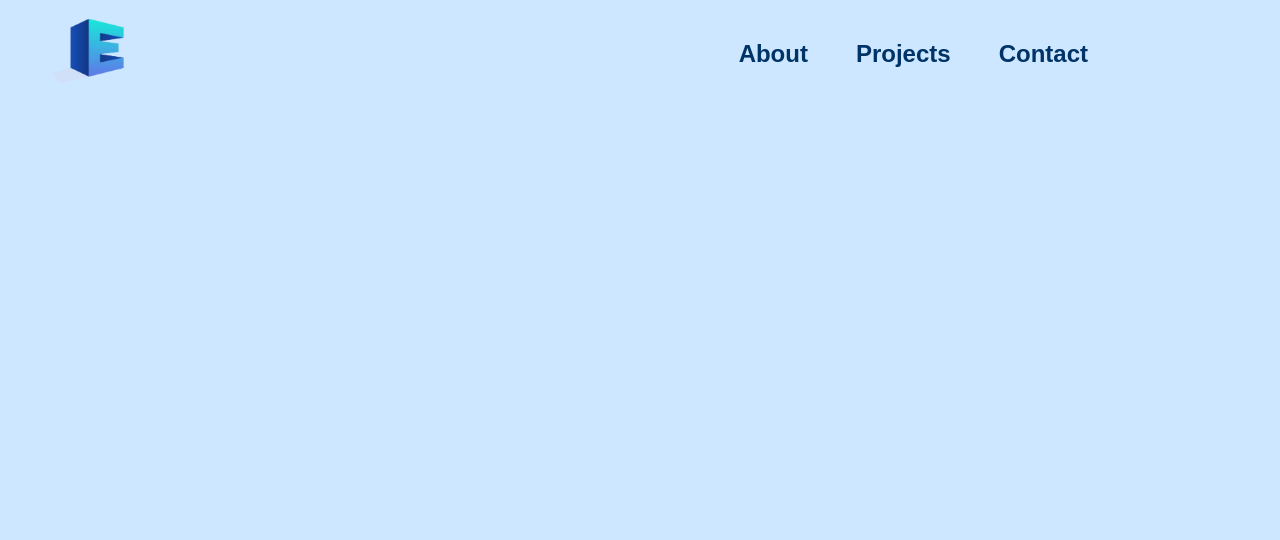
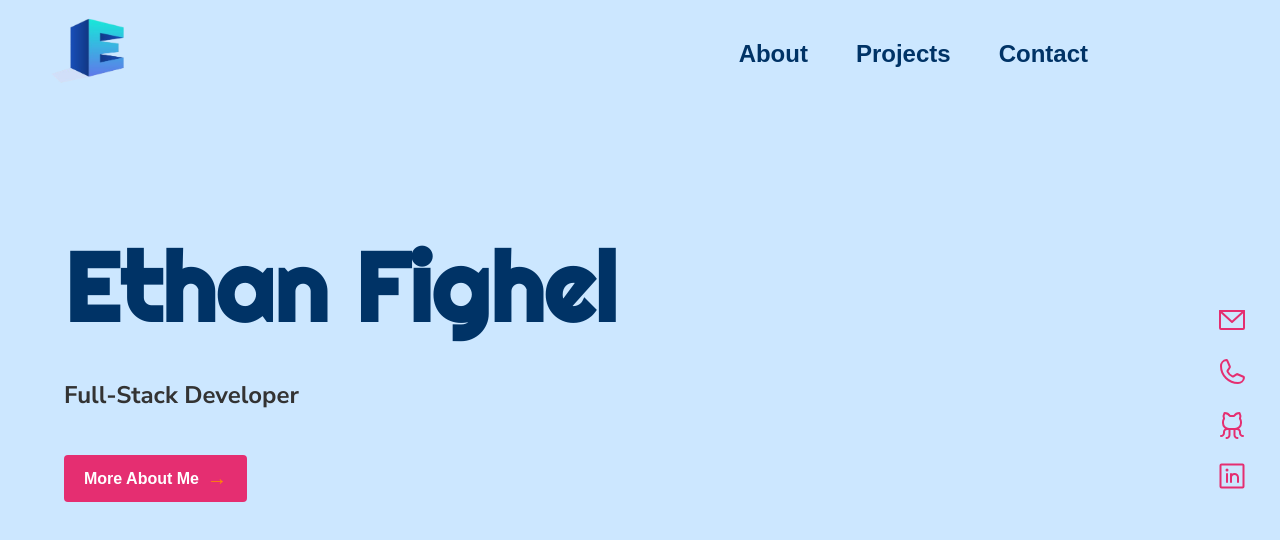
Before and after one commit to figglewiggle/ethan-fighel, a Next.js app: page / in a window 1280 px wide. Shown: the top 540 px of the page. Built offline with nearby package versions, Linux system fonts and the light colour scheme.

Commit message:
introduction page and contact links

```diff
--- a/package.json
+++ b/package.json
@@ -12,6 +12,7 @@
     "@emotion/react": "^11.14.0",
     "@emotion/server": "^11.11.0",
     "next": "15.1.7",
+    "phosphor-react": "^1.4.1",
     "react": "^19.0.0",
     "react-dom": "^19.0.0"
   },
--- a/src/app/layout.tsx
+++ b/src/app/layout.tsx
@@ -1,5 +1,5 @@
 import type { Metadata } from "next";
-import { Righteous, Roboto_Mono } from "next/font/google";
+import { Righteous, Roboto_Mono, Nunito_Sans } from "next/font/google";
 import EmotionRegistry from "@/components/EmotionRegistry";
 import "./globals.css";
 
@@ -12,6 +12,12 @@ const righteous = Righteous({
 const robotoMono = Roboto_Mono({
   variable: "--font-roboto-mono",
   subsets: ["latin"],
+});
+
+const nunitoSans = Nunito_Sans({
+  variable: "--font-nunito-sans",
+  subsets: ["latin"],
+  weight: ["400", "700"],
 });
 
 export const metadata: Metadata = {
@@ -31,7 +37,7 @@ export default function RootLayout({
 }) {
   return (
     <html lang="en">
-      <body className={`${righteous.variable} ${robotoMono.variable}`}>
+      <body className={`${righteous.variable} ${robotoMono.variable} ${nunitoSans.variable}`}>
         <EmotionRegistry>{children}</EmotionRegistry>
       </body>
     </html>
--- a/src/app/page.tsx
+++ b/src/app/page.tsx
@@ -1,9 +1,13 @@
 import Navbar from "@/components/NavBar";
+import Tease from "@/components/Tease";
+import Links from "@/components/Links";
 
 export default function Home() {
   return (
     <div>
       <Navbar />
+      <Tease />
+      <Links />
     </div>
   );
 }
--- /dev/null
+++ b/src/components/Links.tsx
@@ -0,0 +1,104 @@
+/** @jsxImportSource @emotion/react */
+"use client";
+import React, { useState, useEffect } from "react";
+import { css } from "@emotion/react";
+import Link from "next/link";
+import {
+  GithubLogo,
+  LinkedinLogo,
+  EnvelopeSimple,
+  Phone,
+} from "phosphor-react";
+import Snackbar from "./Snackbar";
+
+const containerStyle = css`
+  position: fixed;
+  top: 50%;
+  right: 2rem;
+  transform: translateY(-50%);
+  display: flex;
+  flex-direction: column;
+  gap: 1rem;
+  z-index: 1000;
+`;
+
+const iconStyle = css`
+  color: #e52e71;
+  transition: color 0.3s ease, transform 0.3s ease;
+  cursor: pointer;
+
+  &:hover {
+    color: #ff8a00;
+    transform: scale(1.1);
+  }
+`;
+
+const Links: React.FC = () => {
+  const [snackbarMessage, setSnackbarMessage] = useState("");
+  const [showSnackbar, setShowSnackbar] = useState(false);
+
+  const copyPhoneNumber = () => {
+    navigator.clipboard
+      .writeText("+14168419626")
+      .then(() => {
+        setSnackbarMessage("Phone number copied to clipboard!");
+        setShowSnackbar(true);
+      })
+      .catch((err) => {
+        console.error("Failed to copy phone number:", err);
+      });
+  };
+
+  useEffect(() => {
+    if (showSnackbar) {
+      const timer = setTimeout(() => {
+        setShowSnackbar(false);
+      }, 3000);
+      return () => clearTimeout(timer);
+    }
+  }, [showSnackbar]);
+
+  return (
+    <>
+      <div css={containerStyle}>
+        <Link
+          href="mailto:ethfig@gmail.com"
+          target="_blank"
+          rel="noopener noreferrer"
+        >
+          <EnvelopeSimple size={32} css={iconStyle} />
+        </Link>
+        <div
+          onClick={copyPhoneNumber}
+          css={iconStyle}
+          role="button"
+          tabIndex={0}
+          onKeyDown={(e) => {
+            if (e.key === "Enter" || e.key === " ") {
+              copyPhoneNumber();
+            }
+          }}
+        >
+          <Phone size={32} />
+        </div>
+        <Link
+          href="https://github.com/figglewiggle"
+          target="_blank"
+          rel="noopener noreferrer"
+        >
+          <GithubLogo size={32} css={iconStyle} />
+        </Link>
+        <Link
+          href="https://www.linkedin.com/in/ethan-fighel-309204253"
+          target="_blank"
+          rel="noopener noreferrer"
+        >
+          <LinkedinLogo size={32} css={iconStyle} />
+        </Link>
+      </div>
+      <Snackbar message={snackbarMessage} show={showSnackbar} />
+    </>
+  );
+};
+
+export default Links;
--- /dev/null
+++ b/src/components/Snackbar.tsx
@@ -0,0 +1,35 @@
+/** @jsxImportSource @emotion/react */
+"use client";
+import React from "react";
+import { css } from "@emotion/react";
+
+const snackbarContainer = css`
+  position: fixed;
+  bottom: 2rem;
+  right: 2rem;
+  background: #ff8a00; /* Matches your app's accent/hover color */
+  color: #fff;
+  padding: 0.75rem 1.5rem;
+  border-radius: 4px;
+  font-size: 0.875rem;
+  opacity: 0;
+  pointer-events: none;
+  transform: translateY(20px);
+  transition: opacity 0.3s ease, transform 0.3s ease;
+`;
+
+const visibleStyle = css`
+  opacity: 1;
+  transform: translateY(0);
+`;
+
+interface SnackbarProps {
+  message: string;
+  show: boolean;
+}
+
+const Snackbar: React.FC<SnackbarProps> = ({ message, show }) => {
+  return <div css={[snackbarContainer, show && visibleStyle]}>{message}</div>;
+};
+
+export default Snackbar;
--- /dev/null
+++ b/src/components/Tease.tsx
@@ -0,0 +1,75 @@
+/** @jsxImportSource @emotion/react */
+"use client";
+import React from "react";
+import { css } from "@emotion/react";
+
+const containerStyle = css`
+  display: flex;
+  flex-direction: column;
+  align-items: flex-start;
+  gap: 2rem;
+  margin-top: 15vh;
+  margin-left: 5vw;
+`;
+
+const nameStyle = css`
+  font-size: 6rem;
+  font-family: var(--font-righteous);
+  margin: 0;
+`;
+
+const professionStyle = css`
+  font-size: 1.5rem;
+  font-family: var(--font-nunito-sans), sans-serif;
+  font-weight: bold;
+  color: #333;
+  margin: 0;
+  margin-bottom: 0.75rem;
+`;
+
+const buttonStyle = css`
+  display: inline-flex;
+  align-items: center;
+  gap: 0.5rem;
+  background-color: #e52e71;
+  color: #fff;
+  padding: 0.75rem 1.25rem;
+  border: none;
+  border-radius: 4px;
+  cursor: pointer;
+  font-size: 1rem;
+  font-weight: bold;
+  transition: background-color 0.3s ease, transform 0.3s ease;
+
+  &:hover {
+    background-color: #ff8a00;
+    transform: translateX(4px);
+
+    /* Invert the arrow color on hover */
+    & > .arrow {
+      color: #fff;
+    }
+  }
+`;
+
+const arrowStyle = css`
+  font-size: 1.25rem;
+  color: #ff8a00;
+`;
+
+const Tease: React.FC = () => {
+  return (
+    <div css={containerStyle}>
+      <h1 css={nameStyle}>Ethan Fighel</h1>
+      <p css={professionStyle}>Full-Stack Developer</p>
+      <button css={buttonStyle}>
+        More About Me{" "}
+        <span className="arrow" css={arrowStyle}>
+          →
+        </span>
+      </button>
+    </div>
+  );
+};
+
+export default Tease;
```
Also changed, not shown: 1 other file (tests, documents, lock files or other folders).
